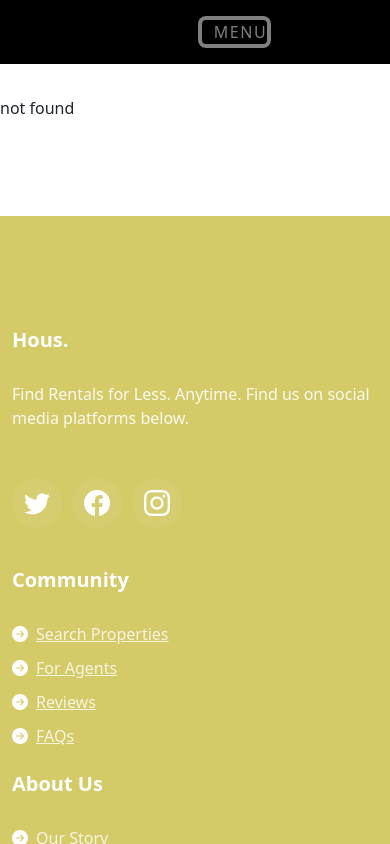
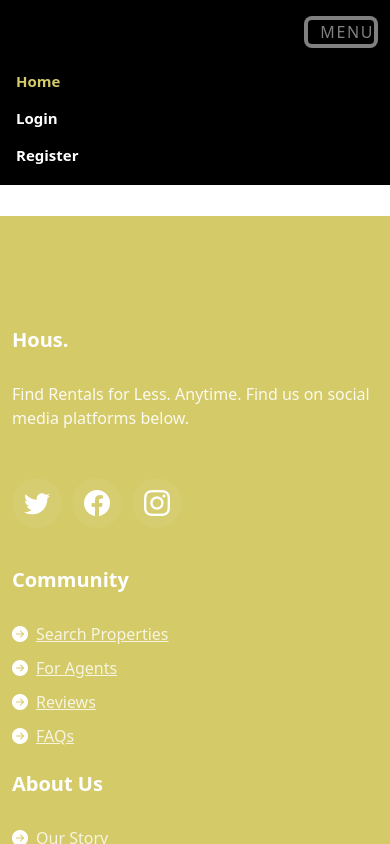
Before and after one commit to rahulvemula/SE-leasingPortal, a React (Create React App) app in the folder client/leasing-portal/: page /SE-leasingPortal/terms in a window 390 px wide. Both pictures are taken after a click on the button "MENU". Shown: the top 844 px of the page. Built offline with nearby package versions, Linux system fonts and the light colour scheme.

Commit message:
Updated menu button to toggle the menu #175

```diff
--- a/client/leasing-portal/src/components/Header.tsx
+++ b/client/leasing-portal/src/components/Header.tsx
@@ -5,7 +5,9 @@
 import Register from "./auth/Register";
 import Login from "./auth/Login";
 import {logoutSuccessful} from '../store/auth';
-import  { useNavigate } from 'react-router-dom'
+import  { useNavigate } from 'react-router-dom';
+import { useRef } from 'react';
+import * as ReactDOM from 'react-dom';
 
 function Header() {
   // To-Do: toggle this
@@ -13,10 +15,15 @@
 
   const dispatch = useDispatch();
   const navigate = useNavigate();
+  const menuRef = useRef<HTMLInputElement | null>(null);
 
   const logout = () => {
     dispatch(logoutSuccessful());
     navigate("./", {replace: true});
+  }
+
+  const toggleMenu = () => {
+     menuRef.current?.classList.toggle('collapse');
   }
 
   return (
@@ -37,11 +44,12 @@
             aria-controls="ftco-nav"
             aria-expanded="false"
             aria-label="Toggle navigation"
+            onClick={toggleMenu}
           >
             <span className="oi oi-menu"></span> Menu
           </button>
 
-          <div className="collapse navbar-collapse" id="ftco-nav">
+          <div className="collapse navbar-collapse" ref={menuRef} id="ftco-nav">
             <ul className="navbar-nav ml-auto">
               <li className="nav-item active">
                 <Link className="nav-link" to="/">
```
